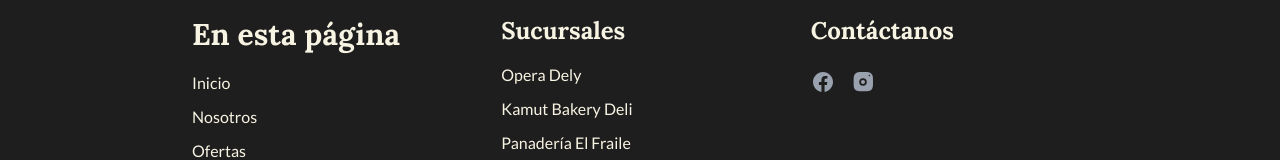
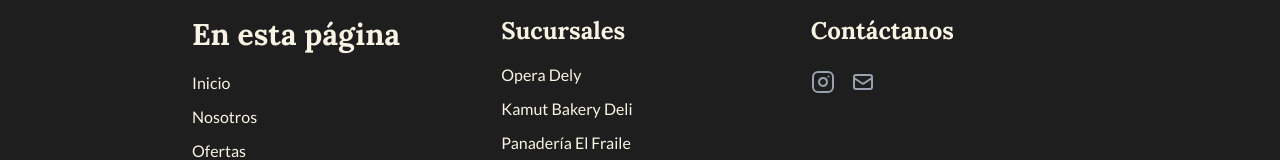
Before and after one commit to NexoPixel-X-Enterprise/panaderia, a Next.js app: page / in a window 1280 px wide. Shown: the part 2654-2814 px from the top of the page. Built offline with nearby package versions, Linux system fonts and the light colour scheme.

Commit message:
Mejora en los iconos svg y el arreglo de los mismos. Nota: falta colocar los links correctos

```diff
--- a/src/components/layout/footer.tsx
+++ b/src/components/layout/footer.tsx
@@ -3,11 +3,27 @@
 import { motion } from 'motion/react';
 import Link from 'next/link';
 
+{/*Componentes svg para los iconos*/}
+const InstagramIcon = () => (
+  <svg className="w-6 h-6" fill="none" stroke="currentColor" strokeWidth="2" strokeLinecap="round" strokeLinejoin="round" viewBox="0 0 24 24">
+    <rect x="2" y="2" width="20" height="20" rx="5" ry="5"></rect>
+    <path d="M16 11.37A4 4 0 1112.63 8 4 4 0 0116 11.37z"></path>
+    <line x1="17.5" y1="6.5" x2="17.51" y2="6.5"></line>
+  </svg>
+);
+const MailIcon = () => (
+  <svg className="w-6 h-6" fill="none" stroke="currentColor" strokeWidth="2" strokeLinecap="round" strokeLinejoin="round" viewBox="0 0 24 24">
+    <path d="M3 8l7.89 5.26a2 2 0 002.22 0L21 8M5 19h14a2 2 0 002-2V7a2 2 0 00-2-2H5a2 2 0 00-2 2v10a2 2 0 002 2z"></path>
+  </svg>
+);
+
+{/*Arreglo para los iconos svg*/}
 const socialLinks = [
-  { name: 'Correo electrónico', href: '#inicio', icon: <svg className="w-6 h-6" fill="currentColor" viewBox="0 0 24 24" aria-hidden="true"><path fillRule="evenodd" d="M22 12c0-5.523-4.477-10-10-10S2 6.477 2 12c0 4.991 3.657 9.128 8.438 9.878v-6.987h-2.54V12h2.54V9.797c0-2.506 1.492-3.89 3.777-3.89 1.094 0 2.238.195 2.238.195v2.46h-1.26c-1.243 0-1.63.771-1.63 1.562V12h2.773l-.443 2.89h-2.33v6.988C18.343 21.128 22 16.991 22 12z" clipRule="evenodd" /></svg> },
-  { name: 'Instagram', href: '#inicio', icon: <svg className="w-6 h-6" fill="currentColor" viewBox="0 0 24 24" aria-hidden="true"><path fillRule="evenodd" d="M12.315 2c2.43 0 2.784.013 3.808.06 1.064.049 1.791.218 2.427.465a4.902 4.902 0 011.772 1.153 4.902 4.902 0 011.153 1.772c.247.636.416 1.363.465 2.427.048 1.024.06 1.378.06 3.808s-.012 2.784-.06 3.808c-.049 1.064-.218 1.791-.465 2.427a4.902 4.902 0 01-1.153 1.772 4.902 4.902 0 01-1.772 1.153c-.636.247-1.363.416-2.427.465-1.024.048-1.378.06-3.808.06s-2.784-.012-3.808-.06c-1.064-.049-1.791-.218-2.427-.465a4.902 4.902 0 01-1.772-1.153 4.902 4.902 0 01-1.153-1.772c-.247-.636-.416-1.363-.465-2.427-.048-1.024-.06-1.378-.06-3.808s.012-2.784.06-3.808c.049-1.064.218-1.791.465-2.427a4.902 4.902 0 011.153-1.772A4.902 4.902 0 016.08 2.525c.636-.247 1.363-.416 2.427-.465C9.53 2.013 9.885 2 12.315 2zM12 8.25a3.75 3.75 0 100 7.5 3.75 3.75 0 000-7.5zM12 14a2 2 0 110-4 2 2 0 010 4zm6.36-7.81a.75.75 0 100-1.5.75.75 0 000 1.5z" clipRule="evenodd" /></svg> },
+  { name: 'Instagram', href: 'https://instagram.com', icon: <InstagramIcon /> },
+  { name: 'Correo electrónico', href: 'mailto:nexopixelx@egmail.com', icon: <MailIcon /> },
 ];
 
+{/*Arreglo para los vinculos de la columna de columna izquieda*/}
 const navLinks = [
   {name: 'Inicio', href: '#inicio'},
   {name: 'Nosotros', href: '#nosotros'},
```
